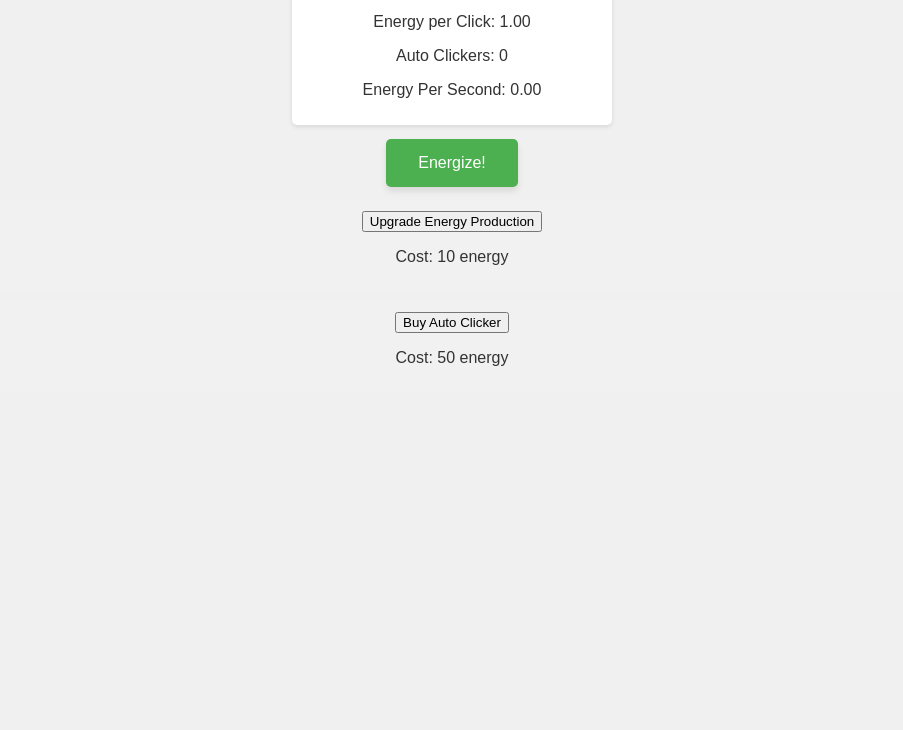
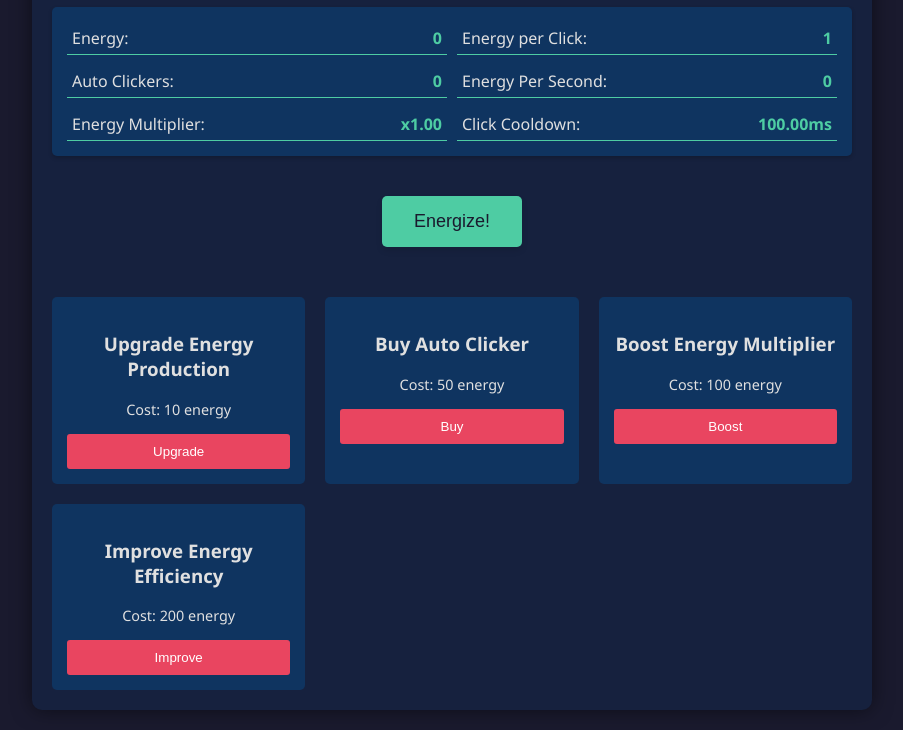
Before and after one commit to AverageIncrementalDude/Energy-Incremental, a plain HTML site: page index.html in a window 1280 px wide. Shown: the part 127-857 px from the top of the page, without its empty margins (188-1091 px from the left). Before the commit the page ends 800 px from the top, so only its background shows below. Drawn offline with Linux system fonts and the light colour scheme.

Commit message:
index.html
first layer hooray

```diff
--- a/index.html
+++ b/index.html
@@ -6,71 +6,141 @@
     <title>Energy Incremental Game</title>
     <style>
         body {
-            font-family: Arial, sans-serif;
+            font-family: 'Segoe UI', Tahoma, Geneva, Verdana, sans-serif;
             text-align: center;
-            background-color: #f0f0f0;
-            color: #333;
+            background-color: #1a1a2e;
+            color: #e0e0e0;
+            margin: 0;
+            padding: 20px;
+        }
+        .game-container {
+            max-width: 800px;
+            margin: 0 auto;
+            background-color: #16213e;
+            border-radius: 10px;
+            padding: 20px;
+            box-shadow: 0 0 20px rgba(0, 0, 0, 0.5);
+        }
+        h1 {
+            color: #4ecca3;
+            margin-bottom: 30px;
+        }
+        .stats {
+            background-color: #0f3460;
+            border-radius: 5px;
+            padding: 15px;
+            margin: 20px auto;
+            box-shadow: 0 2px 4px rgba(0, 0, 0, 0.2);
+            display: grid;
+            grid-template-columns: repeat(2, 1fr);
+            gap: 10px;
+        }
+        .stat-item {
+            text-align: left;
+            padding: 5px;
+            border-bottom: 1px solid #4ecca3;
+        }
+        .stat-value {
+            float: right;
+            font-weight: bold;
+            color: #4ecca3;
         }
         #energizeButton {
-            background-color: #4CAF50;
+            background-color: #4ecca3;
             border: none;
-            color: white;
+            color: #1a1a2e;
             padding: 15px 32px;
             text-align: center;
             text-decoration: none;
             display: inline-block;
-            font-size: 16px;
-            margin: 4px 2px;
+            font-size: 18px;
+            margin: 20px 0;
             cursor: pointer;
-            transition: background-color 0.3s;
+            transition: all 0.3s;
             border-radius: 5px;
             box-shadow: 0 4px 6px rgba(0, 0, 0, 0.1);
         }
         #energizeButton:hover {
-            background-color: #45a049;
+            background-color: #45b393;
+            transform: translateY(-2px);
+            box-shadow: 0 6px 8px rgba(0, 0, 0, 0.15);
         }
         #energizeButton:active {
-            background-color: #3e8e41;
+            transform: translateY(1px);
             box-shadow: 0 2px 3px rgba(0, 0, 0, 0.1);
-            transform: translateY(2px);
         }
-        #energizeButton:disabled {
-            background-color: #cccccc;
-            cursor: not-allowed;
-        }
-        .stats {
-            background-color: white;
-            border-radius: 5px;
-            padding: 10px;
-            margin: 10px auto;
-            max-width: 300px;
-            box-shadow: 0 2px 4px rgba(0, 0, 0, 0.1);
+        .upgrades {
+            display: grid;
+            grid-template-columns: repeat(auto-fit, minmax(200px, 1fr));
+            gap: 20px;
+            margin-top: 30px;
         }
         .upgrade {
-            margin: 10px;
-            padding: 10px;
-            background-color: #f1f1f1;
+            background-color: #0f3460;
+            padding: 15px;
             border-radius: 5px;
+            transition: all 0.3s;
+        }
+        .upgrade:hover {
+            transform: translateY(-5px);
+            box-shadow: 0 5px 15px rgba(78, 204, 163, 0.2);
+        }
+        .upgrade button {
+            background-color: #e94560;
+            color: white;
+            border: none;
+            padding: 10px 15px;
+            border-radius: 3px;
+            cursor: pointer;
+            transition: background-color 0.3s;
+            width: 100%;
+            margin-top: 10px;
+        }
+        .upgrade button:hover {
+            background-color: #d64161;
+        }
+        .upgrade p {
+            margin: 10px 0 5px;
+            font-size: 0.9em;
         }
     </style>
 </head>
 <body>
+    <div class="game-container">
         <h1>Energy Incremental Game</h1>
         <div class="stats">
-        <p>Energy: <span id="energy">0</span></p>
-        <p>Energy per Click: <span id="energyPerClick">1</span></p>
-        <p>Auto Clickers: <span id="autoClickers">0</span></p>
-        <p>Energy Per Second: <span id="energyPerSecond">0</span></p>
+            <div class="stat-item">Energy: <span id="energy" class="stat-value">0</span></div>
+            <div class="stat-item">Energy per Click: <span id="energyPerClick" class="stat-value">1</span></div>
+            <div class="stat-item">Auto Clickers: <span id="autoClickers" class="stat-value">0</span></div>
+            <div class="stat-item">Energy Per Second: <span id="energyPerSecond" class="stat-value">0</span></div>
+            <div class="stat-item">Energy Multiplier: <span id="energyMultiplier" class="stat-value">x1</span></div>
+            <div class="stat-item">Click Cooldown: <span id="clickCooldown" class="stat-value">100ms</span></div>
         </div>
 
         <button id="energizeButton" onclick="energize()">Energize!</button>
+
+        <div class="upgrades">
             <div class="upgrade">
-        <button onclick="buyUpgrade('energyPerClick')">Upgrade Energy Production</button>
+                <h3>Upgrade Energy Production</h3>
                 <p>Cost: <span id="energyUpgradeCost">10</span> energy</p>
+                <button onclick="buyUpgrade('energyPerClick')">Upgrade</button>
             </div>
             <div class="upgrade">
-        <button onclick="buyUpgrade('autoClicker')">Buy Auto Clicker</button>
+                <h3>Buy Auto Clicker</h3>
                 <p>Cost: <span id="autoClickerCost">50</span> energy</p>
+                <button onclick="buyUpgrade('autoClicker')">Buy</button>
+            </div>
+            <div class="upgrade">
+                <h3>Boost Energy Multiplier</h3>
+                <p>Cost: <span id="multiplierUpgradeCost">100</span> energy</p>
+                <button onclick="buyUpgrade('energyMultiplier')">Boost</button>
+            </div>
+            <div class="upgrade">
+                <h3>Improve Energy Efficiency</h3>
+                <p>Cost: <span id="efficiencyUpgradeCost">200</span> energy</p>
+                <button onclick="buyUpgrade('efficiency')">Improve</button>
+            </div>
+        </div>
     </div>
 
     <script>
@@ -81,25 +151,49 @@
             lastClickTime: 0,
             energyUpgrades: 0,
             autoClickerUpgrades: 0,
+            multiplierUpgrades: 0,
+            efficiencyUpgrades: 0,
             clickTimes: [],
             lastUpdateTime: Date.now()
         };
 
-        const COOLDOWN = 100; // 0.1 seconds in milliseconds
+        const INITIAL_COOLDOWN = 100; // 0.1 seconds in milliseconds
+
+        function formatNumber(num) {
+            if (num < 1000000) return Math.floor(num).toLocaleString();
+            const suffixes = ['M', 'B', 'T', 'Qd', 'Qn', 'Sx', 'Sp', 'Oc', 'No'];
+            const e = Math.floor(Math.log10(num) / 3);
+            if (e < suffixes.length) {
+                return (num / Math.pow(10, e * 3)).toFixed(2) + suffixes[e - 1];
+            }
+            return num.toExponential(2).replace('+', '');
+        }
 
         function updateDisplay() {
-            document.getElementById('energy').textContent = Math.floor(gameState.energy);
-            document.getElementById('energyPerClick').textContent = gameState.energyPerClick.toFixed(2);
+            document.getElementById('energy').textContent = formatNumber(gameState.energy);
+            document.getElementById('energyPerClick').textContent = formatNumber(gameState.energyPerClick * getEnergyMultiplier());
             document.getElementById('autoClickers').textContent = gameState.autoClickers;
-            document.getElementById('energyUpgradeCost').textContent = getUpgradeCost('energyPerClick');
-            document.getElementById('autoClickerCost').textContent = getUpgradeCost('autoClicker');
-            document.getElementById('energyPerSecond').textContent = calculateEPS().toFixed(2);
+            document.getElementById('energyUpgradeCost').textContent = formatNumber(getUpgradeCost('energyPerClick'));
+            document.getElementById('autoClickerCost').textContent = formatNumber(getUpgradeCost('autoClicker'));
+            document.getElementById('multiplierUpgradeCost').textContent = formatNumber(getUpgradeCost('energyMultiplier'));
+            document.getElementById('efficiencyUpgradeCost').textContent = formatNumber(getUpgradeCost('efficiency'));
+            document.getElementById('energyPerSecond').textContent = formatNumber(calculateEPS());
+            document.getElementById('energyMultiplier').textContent = 'x' + getEnergyMultiplier().toFixed(2);
+            document.getElementById('clickCooldown').textContent = (INITIAL_COOLDOWN * Math.pow(0.9, gameState.efficiencyUpgrades)).toFixed(2) + 'ms';
+        }
+
+        function getEnergyMultiplier() {
+            return Math.pow(1.2, gameState.multiplierUpgrades);
+        }
+
+        function getCurrentCooldown() {
+            return INITIAL_COOLDOWN * Math.pow(0.9, gameState.efficiencyUpgrades);
         }
 
         function energize() {
             const currentTime = Date.now();
-            if (currentTime - gameState.lastClickTime >= COOLDOWN) {
-                gameState.energy += gameState.energyPerClick;
+            if (currentTime - gameState.lastClickTime >= getCurrentCooldown()) {
+                gameState.energy += gameState.energyPerClick * getEnergyMultiplier();
                 gameState.lastClickTime = currentTime;
                 gameState.clickTimes.push(currentTime);
                 if (gameState.clickTimes.length > 10) {
@@ -110,22 +204,29 @@
         }
 
         function calculateEPS() {
-            const autoClickerEPS = gameState.autoClickers * (gameState.energyPerClick * 10);
+            const multiplier = getEnergyMultiplier();
+            const autoClickerEPS = gameState.autoClickers * (gameState.energyPerClick * 10 * multiplier);
 
-            // Calculate manual clicks EPS
             const now = Date.now();
             const recentClicks = gameState.clickTimes.filter(time => now - time < 10000);
             const manualClickRate = recentClicks.length / 10;
-            const manualClickEPS = manualClickRate * gameState.energyPerClick;
+            const manualClickEPS = manualClickRate * gameState.energyPerClick * multiplier;
 
             return autoClickerEPS + manualClickEPS;
         }
 
         function getUpgradeCost(type) {
-            if (type === 'energyPerClick') {
-                return Math.floor(10 * Math.pow(1.5, gameState.energyUpgrades));
-            } else if (type === 'autoClicker') {
-                return Math.floor(50 * Math.pow(1.8, gameState.autoClickerUpgrades));
+            switch(type) {
+                case 'energyPerClick':
+                    return Math.floor(10 * Math.pow(1.5, gameState.energyUpgrades || 0));
+                case 'autoClicker':
+                    return Math.floor(50 * Math.pow(1.8, gameState.autoClickerUpgrades || 0));
+                case 'energyMultiplier':
+                    return Math.floor(100 * Math.pow(2, gameState.multiplierUpgrades || 0));
+                case 'efficiency':
+                    return Math.floor(200 * Math.pow(2.5, gameState.efficiencyUpgrades || 0));
+                default:
+                    return 0;
             }
         }
 
@@ -133,12 +234,21 @@
             const cost = getUpgradeCost(type);
             if (gameState.energy >= cost) {
                 gameState.energy -= cost;
-                if (type === 'energyPerClick') {
+                switch(type) {
+                    case 'energyPerClick':
                         gameState.energyPerClick += 0.2 * (gameState.energyUpgrades + 1);
                         gameState.energyUpgrades++;
-                } else if (type === 'autoClicker') {
+                        break;
+                    case 'autoClicker':
                         gameState.autoClickers++;
                         gameState.autoClickerUpgrades++;
+                        break;
+                    case 'energyMultiplier':
+                        gameState.multiplierUpgrades++;
+                        break;
+                    case 'efficiency':
+                        gameState.efficiencyUpgrades++;
+                        break;
                 }
                 updateDisplay();
             }
@@ -159,9 +269,13 @@
         function loadGame() {
             const savedGame = localStorage.getItem('energyGame');
             if (savedGame) {
-                gameState = JSON.parse(savedGame);
-                gameState.lastUpdateTime = Date.now();
-                gameState.clickTimes = [];
+                const loadedState = JSON.parse(savedGame);
+                gameState = {
+                    ...gameState, // This spreads the default values
+                    ...loadedState, // This overwrites with saved values
+                    lastUpdateTime: Date.now(),
+                    clickTimes: []
+                };
                 updateDisplay();
             }
         }
```
Lines whose indentation alone changed are shown as unchanged.
